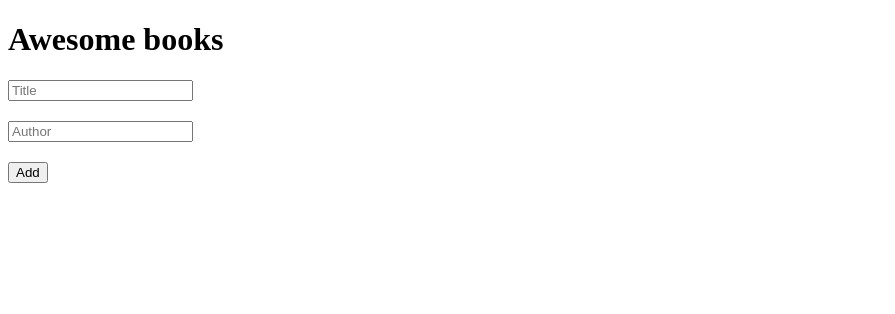
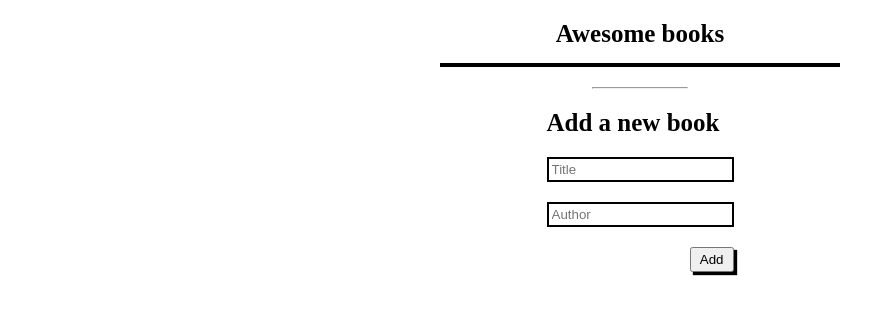
Before and after one commit to seyioyemade/awesome-books, a website: page index.html in a window 1280 px wide. Shown: the whole page, without its empty margins (0-895 px from the left). Drawn offline with Linux system fonts and the light colour scheme.

Commit message:
Add CSS to application to match wireframe

```diff
--- a/index.html
+++ b/index.html
@@ -15,6 +15,8 @@
     </section>
 
     <section>
+      <div class="divider"><hr></div>
+      <h1>Add a new book</h1>
       <form action="#" class="add-book">
         <input type="text" placeholder="Title" id="title">
         <input type="text" placeholder="Author" id="author">
@@ -22,6 +24,6 @@
       </form>
     </section>
   </div>
-  <script src="script.js"></script>
+  <script src="script-classes.js"></script>
 </body>
 </html>
--- a/script.js
+++ b/script-classes.js
@@ -4,7 +4,7 @@ class Book {
     this.newTitle = document.querySelector('#title');
     this.newAuthor = document.querySelector('#author');
     this.form = document.querySelector('form');
-    this.bookInformation = "BookInformation";
+    this.bookInformation = 'BookInformation';
     this.booksCollection = JSON.parse(localStorage.getItem(this.bookInformation)) || [];
   }
 
@@ -13,9 +13,7 @@ class Book {
     div.className = 'book';
     div.id = id;
     const titleParagragh = document.createElement('p');
-    titleParagragh.textContent = title;
-    const authorParagraph = document.createElement('p');
-    authorParagraph.textContent = author;
+    titleParagragh.textContent = `"${title}" by ${author}`;
     const button = document.createElement('button');
     button.textContent = 'Remove';
 
@@ -23,8 +21,7 @@ class Book {
       this.removeBook(div.id);
     });
 
-    const divider = document.createElement('hr');
-    div.append(titleParagragh, authorParagraph, button, divider);
+    div.append(titleParagragh, button);
     this.section.appendChild(div);
   }
 
@@ -36,21 +33,18 @@ class Book {
     };
 
     if (!(book.title === '' || book.author === '')) {
-
       this.booksCollection.push(book);
-      this.setStorageItem()
+      this.setStorageItem();
       this.displayBooks(book.id, book.title, book.author);
-
     }
-        this.newTitle.value = '';
-        this.newAuthor.value = '';
-
+    this.newTitle.value = '';
+    this.newAuthor.value = '';
   }
 
   removeBook(id) {
     this.booksCollection = this.booksCollection.filter((item) => item.id !== Number(id));
 
-    this.setStorageItem()
+    this.setStorageItem();
 
     const currentBooks = JSON.parse(localStorage.getItem(this.bookInformation));
 
@@ -69,18 +63,17 @@ class Book {
     localStorage.setItem(this.bookInformation, JSON.stringify(this.booksCollection));
   }
 
-  get getStorageItem() {
+  getStorageItem() {
     this.booksCollection.forEach((book) => {
       this.displayBooks(book.id, book.title, book.author);
     });
   }
 
   submit() {
-    this.form.addEventListener("submit", () => this.addBook());
+    this.form.addEventListener('submit', () => this.addBook());
   }
-
 }
 
 const book = new Book();
 book.submit();
-book.getStorageItem
+book.getStorageItem();
--- a/styles.css
+++ b/styles.css
@@ -1,8 +1,74 @@
+* {
+  padding: 0;
+  margin: 0;
+}
+
+html {
+  font-size: 62.5%;
+}
+
+body {
+  font-size: 1.6rem;
+}
+
+.container {
+  display: flex;
+  flex-direction: column;
+  align-items: center;
+  padding: 2rem;
+}
+
+.button, input, .all-books {
+  border: 2px solid black;
+}
+
 .add-book button {
-  margin-top: 20px;
+  margin-top: 2rem;
+  padding: 0.3rem 0.8rem;
+  align-self: flex-end;
 }
 
 input {
   display: block;
-  margin-top: 20px;
+  margin-top: 2rem;
+  padding: 0.3rem;
 }
+
+hr {
+  margin: 2rem 0;
+  width: 50%;
+}
+
+.all-books {
+  width: 32%;
+  margin-top: 1.5rem;
+}
+
+.book {
+  display: flex;
+  justify-content: space-between;
+  padding: 0.5rem;
+}
+
+.all-books > :nth-child(odd) {
+  background: lightgrey;
+}
+
+button {
+  padding: 0.3rem;
+  box-shadow: 3px 3px 1px #000000;
+}
+
+h1 {
+  font-size: 2.5rem;
+}
+
+.divider {
+  display: flex;
+  justify-content: center;
+}
+
+form {
+  display: flex;
+  flex-direction: column;
+}
```
Also changed, not shown: script-plain.js (renamed from script-copy.js).
